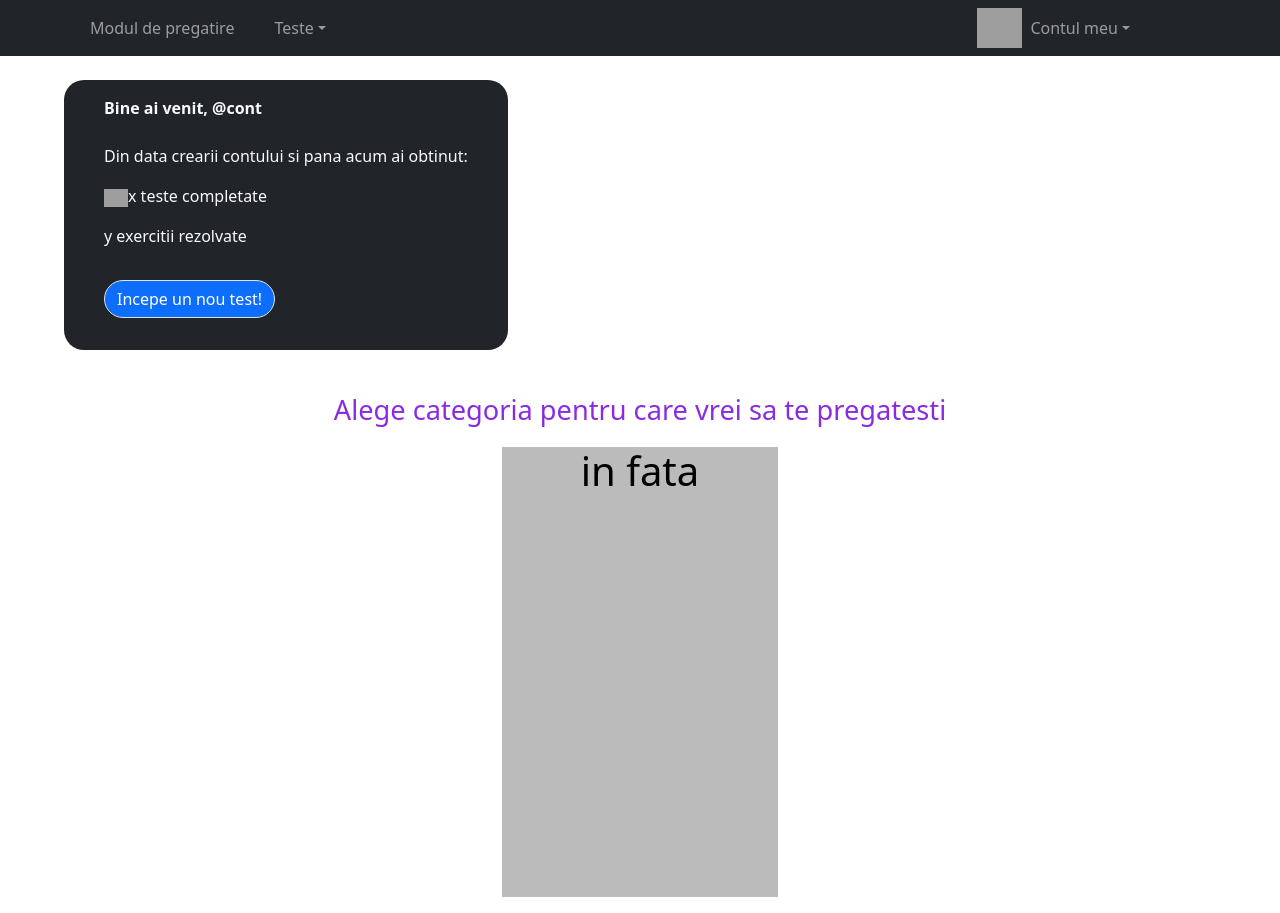
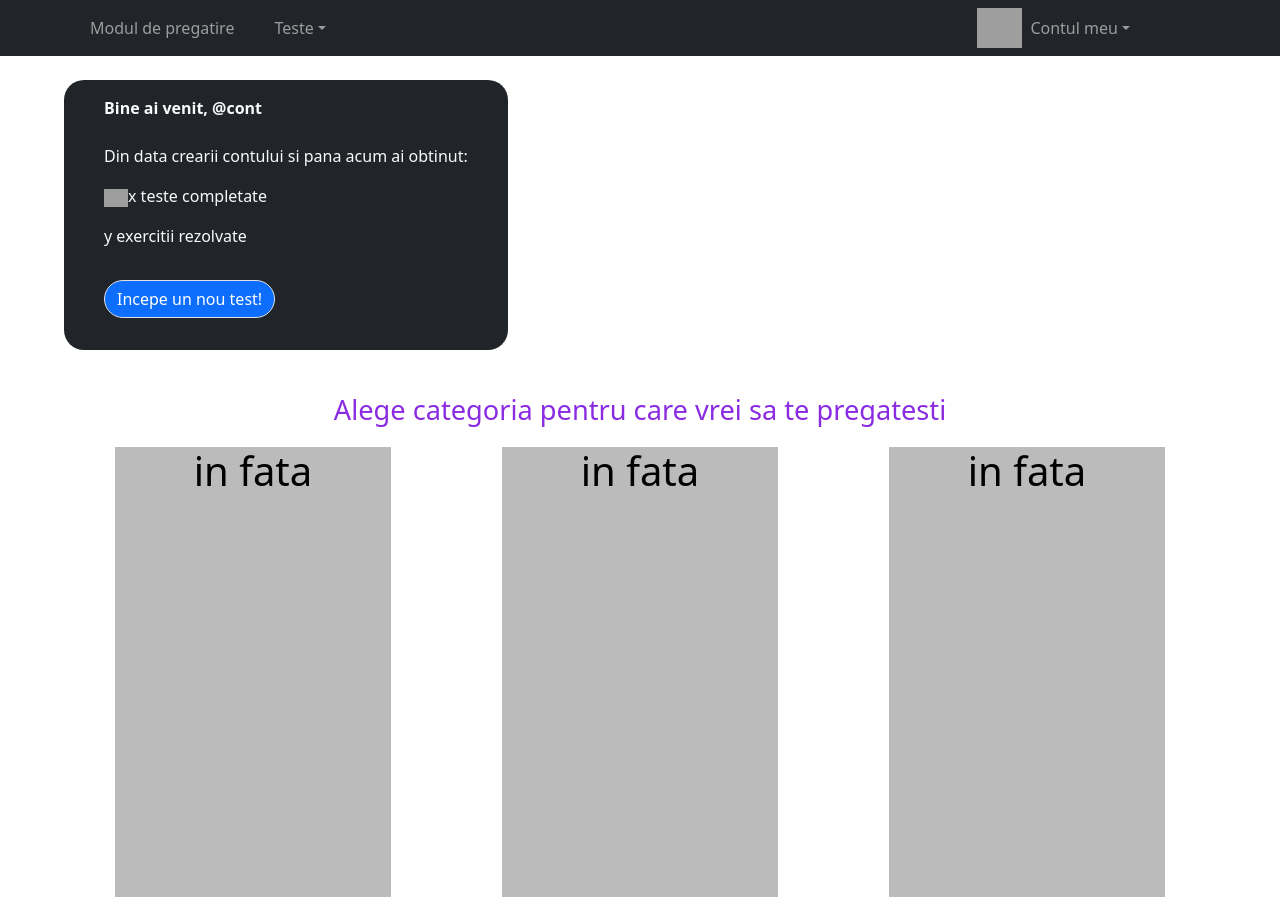
Before and after one commit to davidalexandru1370/pregatire-academii, a React (Create React App) app: page /mainPage in a window 1280 px wide. Built offline with nearby package versions, Linux system fonts and the light colour scheme.

Commit message:
update script.sh

```diff
--- a/src/pages/MainPage/mainPage.js
+++ b/src/pages/MainPage/mainPage.js
@@ -11,7 +11,6 @@ import { Button } from "react-bootstrap";
 import FlipBox from "../../Components/FlipBox";
 
 function MainPage() {
-  let txt = ["text1,", "text2", "text3"];
   return (
     <div>
       <div className="d-none d-md-block d-lg-block d-xl-block d-xxl-block">
@@ -64,7 +63,12 @@ function MainPage() {
         <p className="fs" style={{ color: "blueviolet" }}>
           Alege categoria pentru care vrei sa te pregatesti
         </p>
-        <div className="row d-flex justify-content-between">
+        <div
+          className="row d-flex justify-content-evenly"
+          style={{ width: "100%" }}
+        >
+          <FlipBox width="300" height="450" />
+          <FlipBox width="300" height="450" />
           <FlipBox width="300" height="450" />
         </div>
       </div>
```
Also changed, not shown: 2 other files (tests, documents, lock files or other folders).
